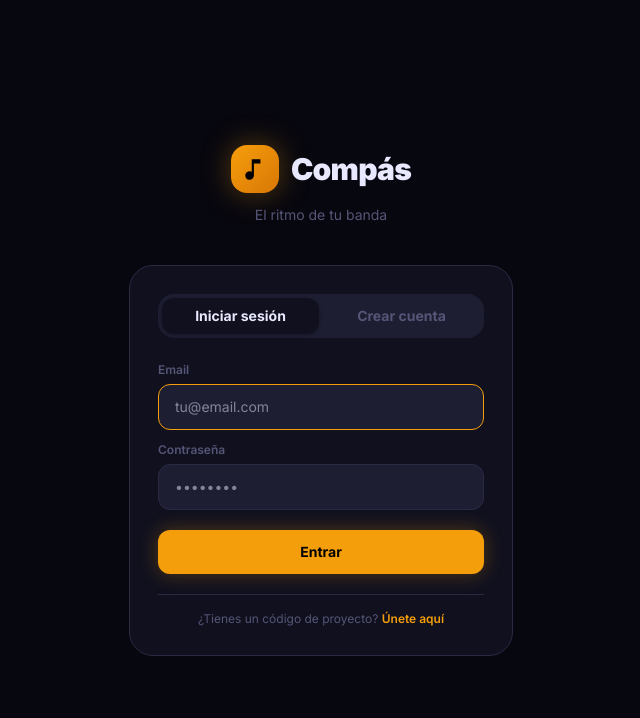
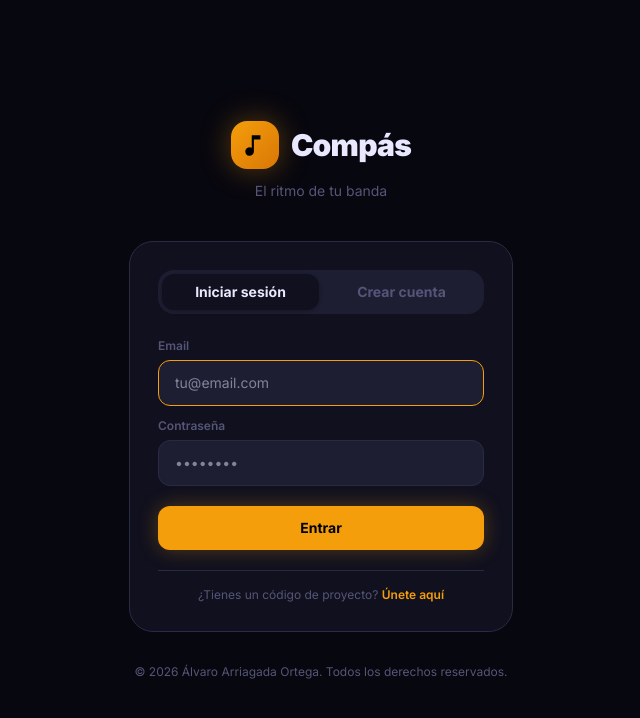
Before and after one commit to alvaroarriagadao/compas-band, a Next.js app: page /login in a window 1280 px wide. Shown: the top 718 px of the page, without its empty margins (319-959 px from the left). Built offline with nearby package versions, Linux system fonts and the light colour scheme; no server answers.

Commit message:
fix: copyright footer on login and dashboard

```diff
--- a/src/app/login/page.tsx
+++ b/src/app/login/page.tsx
@@ -127,6 +127,10 @@ export default function LoginPage() {
           </p>
         </div>
       </div>
+
+      <p className="mt-8 text-xs text-center" style={{ color: 'var(--text-muted)' }}>
+        © {new Date().getFullYear()} Álvaro Arriagada Ortega. Todos los derechos reservados.
+      </p>
     </div>
   )
 }
--- a/src/app/page.tsx
+++ b/src/app/page.tsx
@@ -204,6 +204,10 @@ export default function HomePage() {
           ))}
         </div>
       )}
+
+      <p className="mt-10 text-xs text-center pb-4" style={{ color: 'var(--text-muted)' }}>
+        © {new Date().getFullYear()} Álvaro Arriagada Ortega. Todos los derechos reservados.
+      </p>
     </div>
   )
 }
```
